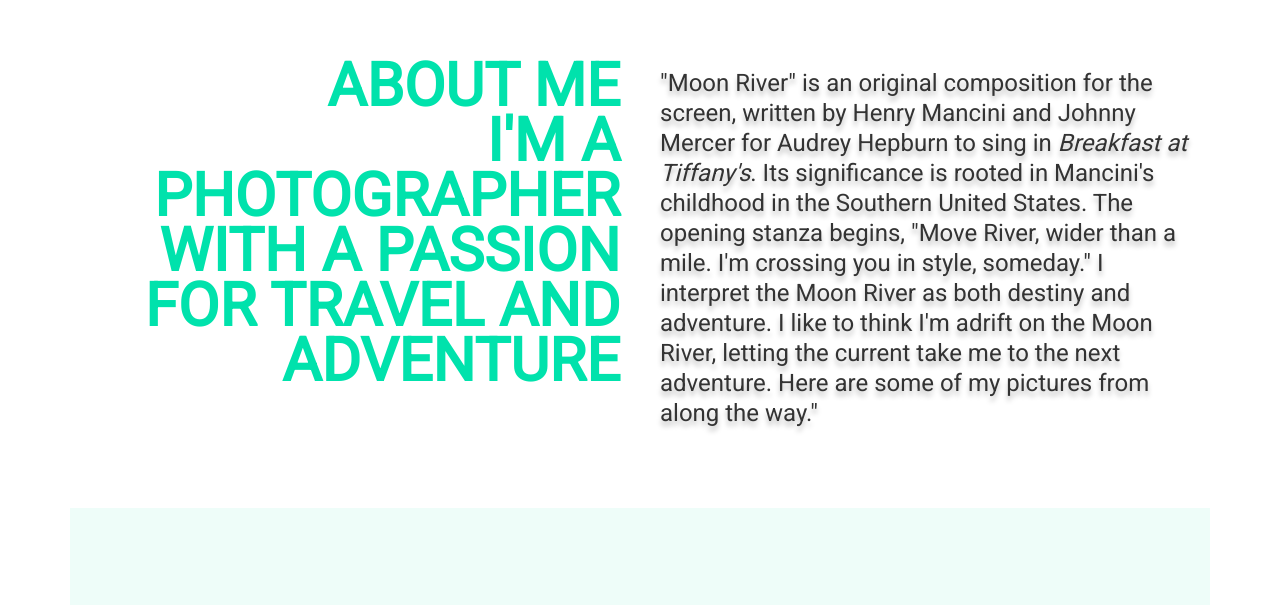
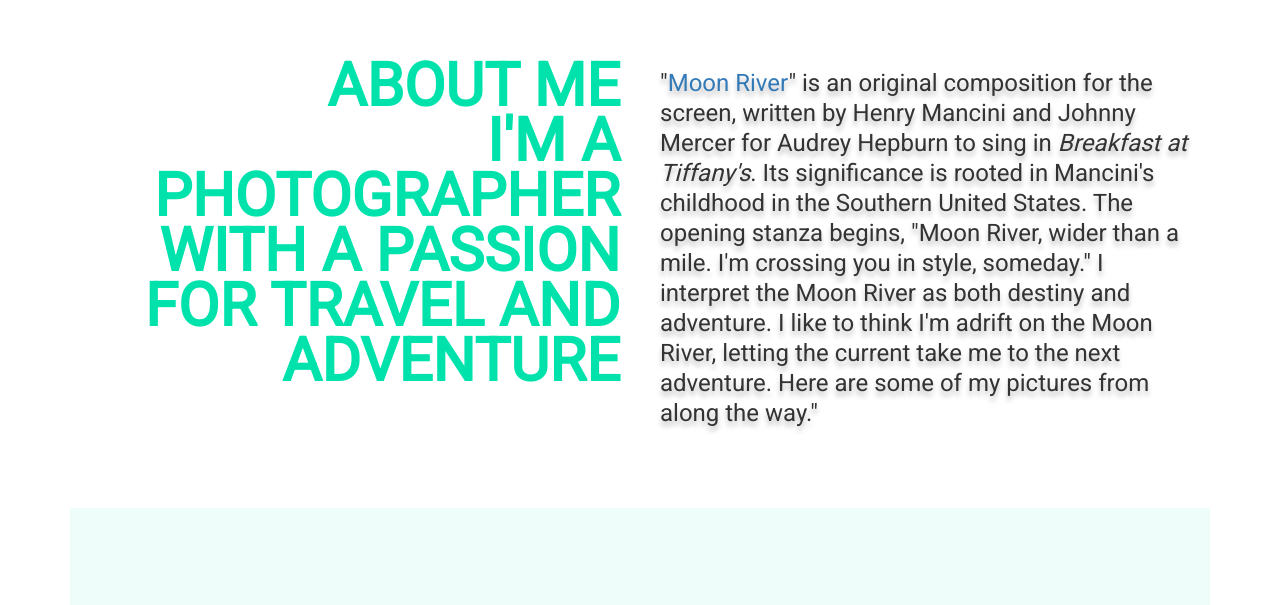
Before and after one commit to curtislong/curtislong.github.io, a plain HTML site: page index.html in a window 1280 px wide. Shown: the part 762-1367 px from the top of the page. Drawn offline with nearby package versions, Linux system fonts and the light colour scheme; files whose address does not match are found by name.

Commit message:
linked Moon River wiki, corrected typos

```diff
--- a/index.html
+++ b/index.html
@@ -25,7 +25,7 @@
             <h2>I'm a <br> photographer with a passion for travel and adventure</h2>
           </div>
           <div class="col-xs-6 right-col">
-            <h5>"Moon River" is an original composition for the screen, written by Henry Mancini and Johnny Mercer for Audrey Hepburn to sing in <em>Breakfast at Tiffany's</em>. Its significance is rooted in Mancini's childhood in the Southern United States. The opening stanza begins, "Move River, wider than a mile. I'm crossing you in style, someday." I interpret the Moon River as both destiny and adventure. I like to think I'm adrift on the Moon River, letting the current take me to the next adventure. Here are some of my pictures from along the way."</h5>
+            <h5>"<a href='https://en.wikipedia.org/wiki/Moon_River' target='_blank'>Moon River</a>" is an original composition for the screen, written by Henry Mancini and Johnny Mercer for Audrey Hepburn to sing in <em>Breakfast at Tiffany's</em>. Its significance is rooted in Mancini's childhood in the Southern United States. The opening stanza begins, "Moon River, wider than a mile. I'm crossing you in style, someday." I interpret the Moon River as both destiny and adventure. I like to think I'm adrift on the Moon River, letting the current take me to the next adventure. Here are some of my pictures from along the way."</h5>
           </div>
       </div>
     </div>
```
